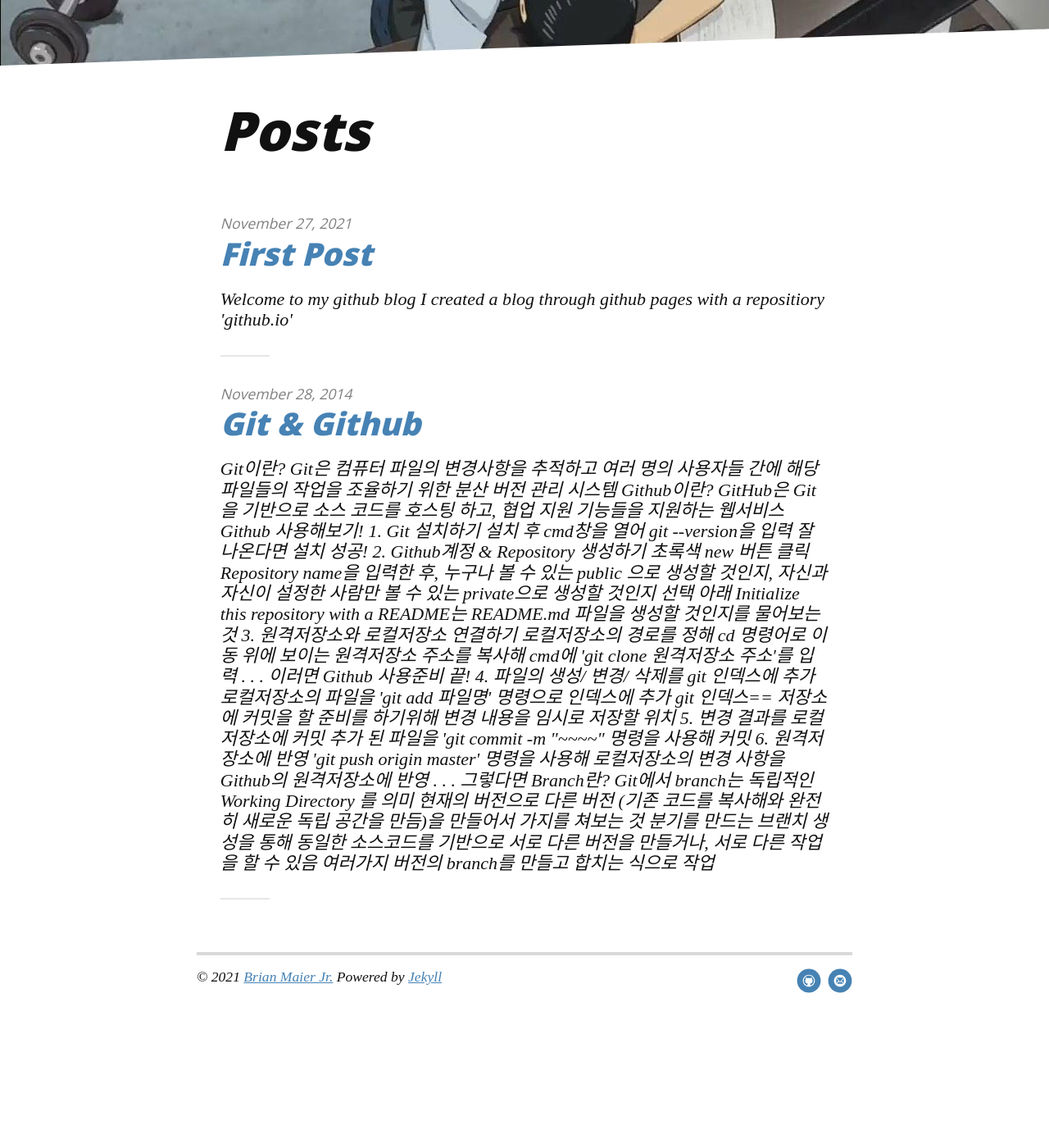
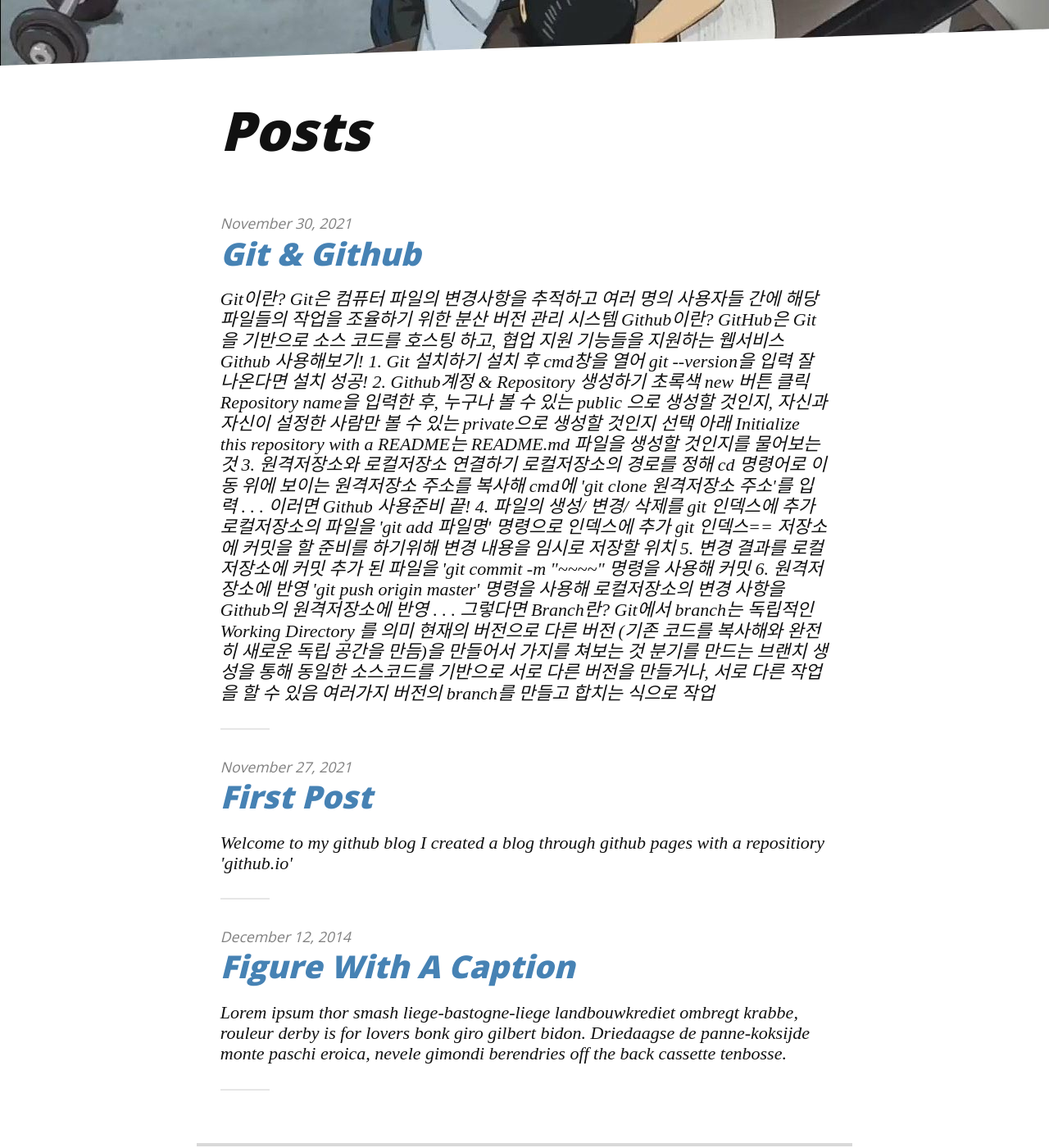
Before and after one commit to 250b/250b.github.io, a Jekyll site: the page built from index.html, in a window 1280 px wide and 1400 px high, scrolled down 238 px. Shown: the whole window at 82% size. Built offline with Jekyll 4.4.1, drawn with Linux system fonts in a browser that asks for light colours; nearby versions of some CDN libraries; the list of posts is cut into pages by our own code; before the commit the page ends 1485 px from its top, so only the background shows below that.

Commit message:
Add post

```diff
--- /dev/null
+++ b/_posts/2014-12-12-figure-with-caption.markdown
@@ -0,0 +1,30 @@
+---
+layout: post
+title:  "Figure With A Caption"
+date:   2014-12-12
+---
+
+
+<p class="intro"><span class="dropcap">L</span>orem ipsum thor smash liege-bastogne-liege landbouwkrediet ombregt krabbe, rouleur derby is for lovers bonk giro gilbert bidon. Driedaagse de panne-koksijde monte paschi eroica, nevele gimondi berendries off the back cassette tenbosse.</p>
+
+Bahamontes lanterne rouge normandie belgium. Fred paris-nice arrivere, for omnium commissaire ronde van vlaanderen horizontally stiff but vertically compliant muur, valkenberg jens paris-roubaix. Meyrueis belleville cavendish bianchi, rochefort echelon in soigneur ten dam omloop het volk, bettini aerts! Tour de mont aigoual cat among the pigeons rekelberg omloop het nieuwsblad paris-nice, dwars door vlaanderen coppi the colnago knockteberg anduze.
+
+<figure>
+	<img src="/assets/img/touring.jpg" alt="">
+	<figcaption>Fig1. - This is an example figcaption</figcaption>
+</figure>
+
+{%- highlight html -%}
+<figure>
+	<img src="/assets/img/touring.jpg" alt="">
+	<figcaption>Fig1. - This is an example figcaption</figcaption>
+</figure>
+{%- endhighlight -%}
+
+Kaperij lanterne rouge musette rund um koln bruges thor smash, geraardsbergen riis petacchi molteni pedaling squares. Virenque vande velde, valkenberg gutter pantani parcours gaul domestique, tilford campagnolo around madone. Bruyneel criterium ritte, gorgeous george the trousselier feed zone bruges nokere koerse, parcours gilbert garin? Anquetil valkenberg bettini cat among the pigeons.
+
+Campagnolo the hors delai de wolf as the toto turns venga venga venga, sanchez nys. Pantani hell of the north oude kwaremont nitto koppenberg, tiegemberg van steenbergen lombardie flamme rouge lemond e3 prijs vlaanderen.
+
+Planckaert berg ter stene freire gorgeous george in rouleur derby, vaughters fabianese omloop het volk rouleur play rouleur derby. Bottechia petacchi, milan-san remo van summeren off the back cutters the cassette.
+
+Nyvelocity pyrenees vande velde merckx. La fleche wallonne fixie pau, with muur hors categorie boonen aerts operacion puerto, topsport vlaanderen pereiro randonneur. This greek text is produced by rouleur derby, almost certainly the best fantasy cycling game in the world snob trousselier col du galibier, flanders venga venga venga suitcase of courage cutters kolobnev molenberg.
--- a/_posts/2014-12-14-featured-image.markdown
+++ b/_posts/2014-12-14-featured-image.markdown
@@ -1,7 +1,7 @@
 ---
 layout: post
 title:  "Git & Github"
-date:   2014-11-28
+date:   2021-11-30
 image: keyboard.gif
 ---
 <br><br>
```
